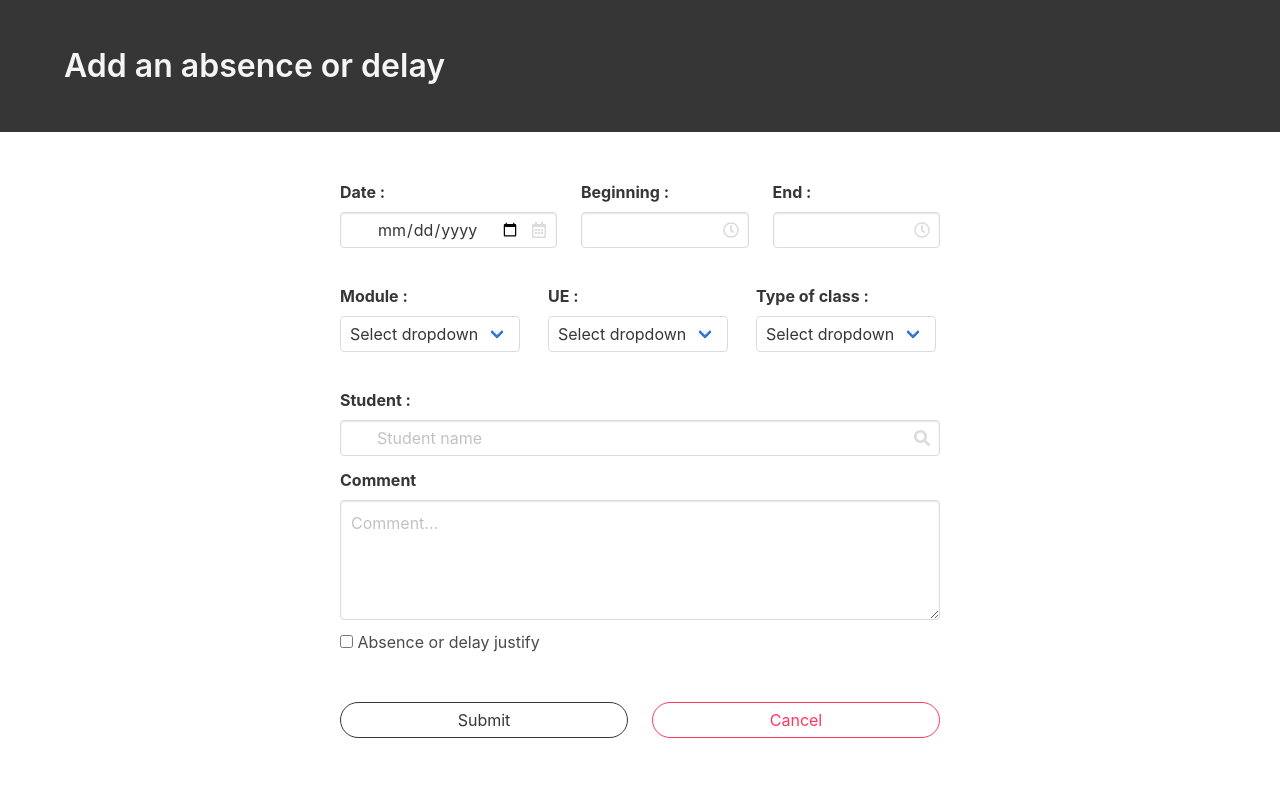
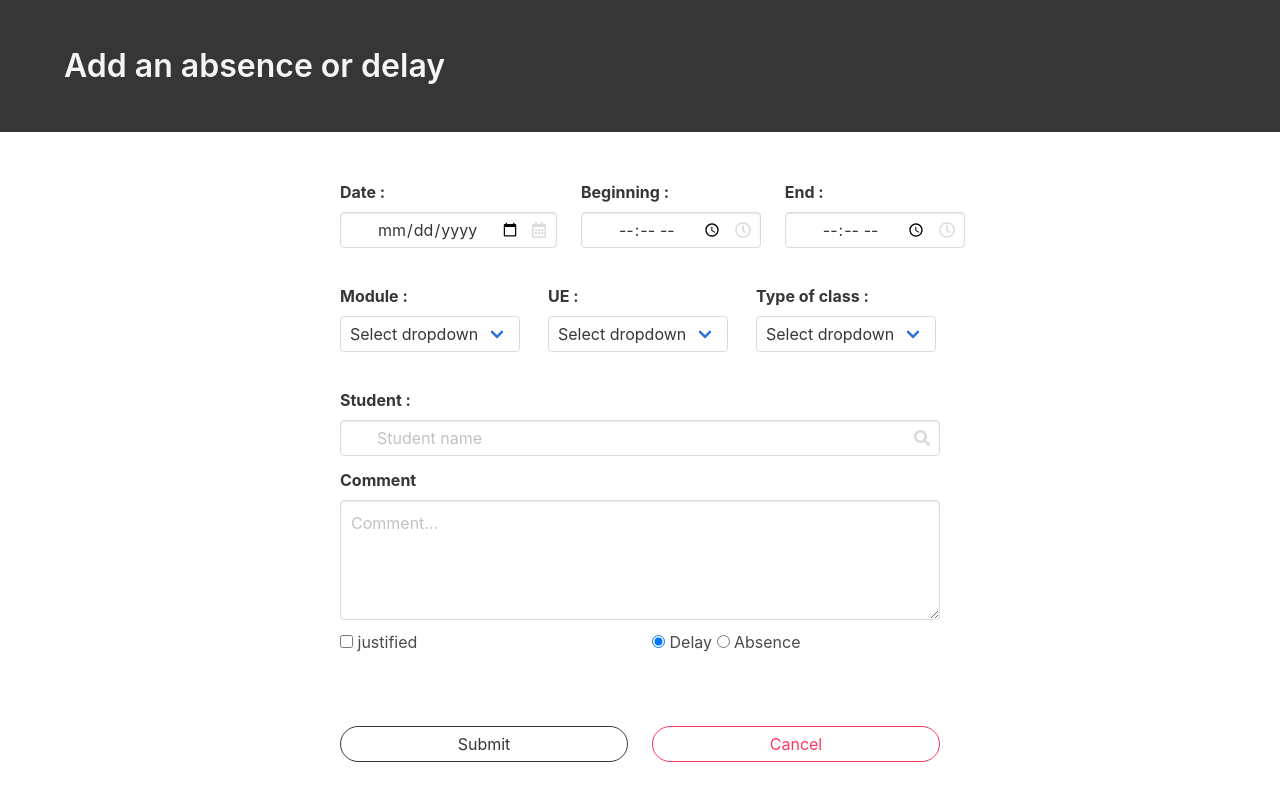
Before and after one commit to alexislepresle/SchoolNote, a PHP site: page /addAbsenceDelay.php in a window 1280 px wide. Shown: the part 53-863 px from the top of the page. Before the commit the page ends 791 px from the top, so only its background shows below. Run offline with PHP 8.4, Linux system fonts and the light colour scheme; some libraries are stand-ins or nearby versions.

Commit message:
minor maj form

```diff
--- a/addAbsenceDelay.php
+++ b/addAbsenceDelay.php
@@ -40,7 +40,7 @@
 				<div class="field column" >
 				  <label class="label">Beginning : </label>
 				  <div class="control has-icons-left has-icons-right">
-	    			<input type="text" autocomplete="off" id="timepicker" class="input hoursBegin" type="time">
+	    			<input type="time" autocomplete="off" id="timepicker" class="input hoursBegin" type="time">
 				    <span class="icon is-small is-right">
 		              <i class="far fa-clock"></i>
 				    </span>
@@ -49,7 +49,7 @@
 				<div class="field column" >
 				  <label class="label">End : </label>
 				  <div class="control has-icons-left has-icons-right">
-	    			<input type="text" autocomplete="off" id="timepickerend" class="input hoursEnd" type="time">
+	    			<input type="time" autocomplete="off" id="timepickerend" class="input hoursEnd" type="time">
 				    <span class="icon is-small is-right">
 		              <i class="far fa-clock"></i>
 				    </span>
@@ -108,10 +108,25 @@
 			  </div>
 			</div>
 
-			<label class="checkbox">
-			  <input type="checkbox">
-			  Absence or delay justify
-			</label>
+			<span class="field columns">
+				<span class="column is-left">
+					<label class="checkbox">
+						<input type="checkbox">
+						justified
+					</label>
+				</span>
+
+				<span class="column is-right">
+					<label class="radio">
+						<input type="radio" id="delay" name="type" value="Delay" checked>
+						<label for="delay">Delay</label>
+						<input type="radio" id="absence" name="type" value="Absence">
+						<label for="absence">Absence</label>
+
+					</label>
+				</span>
+			</span>
+
 			<div class="columns buttons-form">
 	            <div class="column ">
 	                <div class="field">
```
